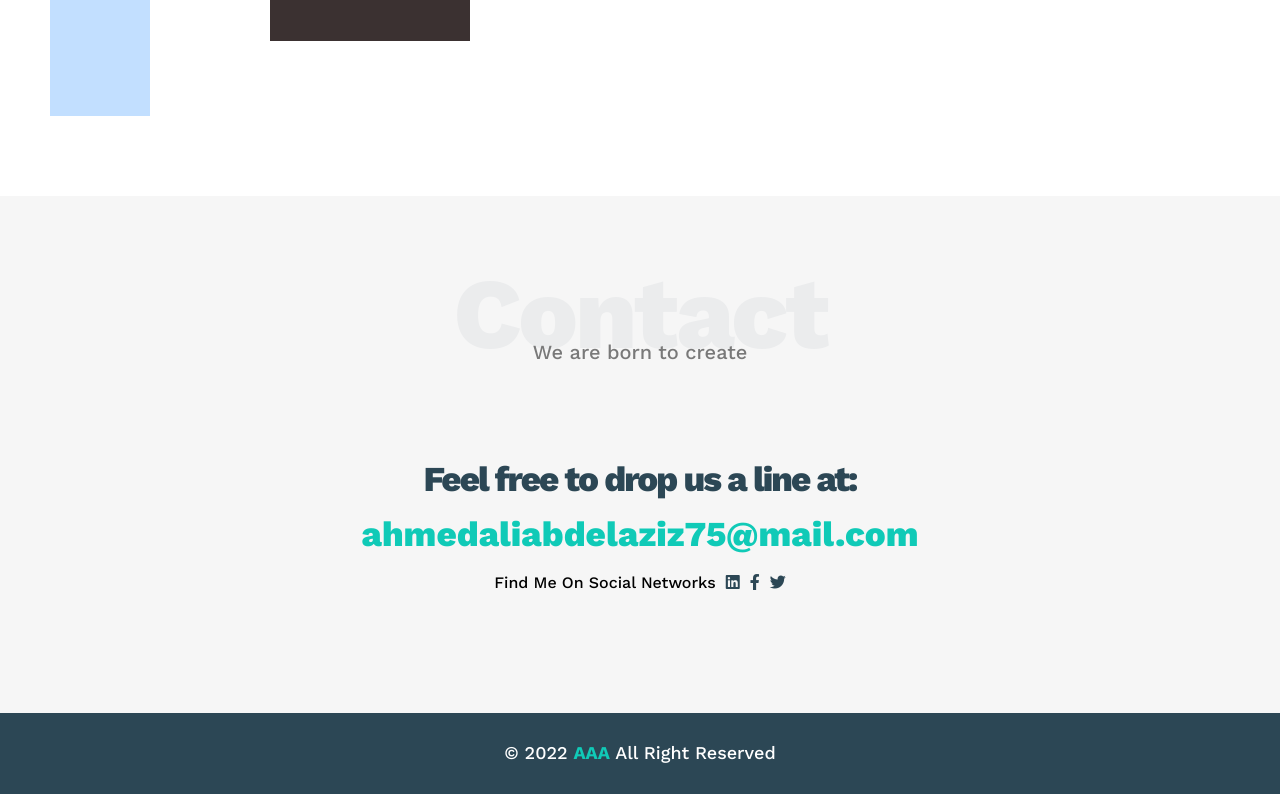
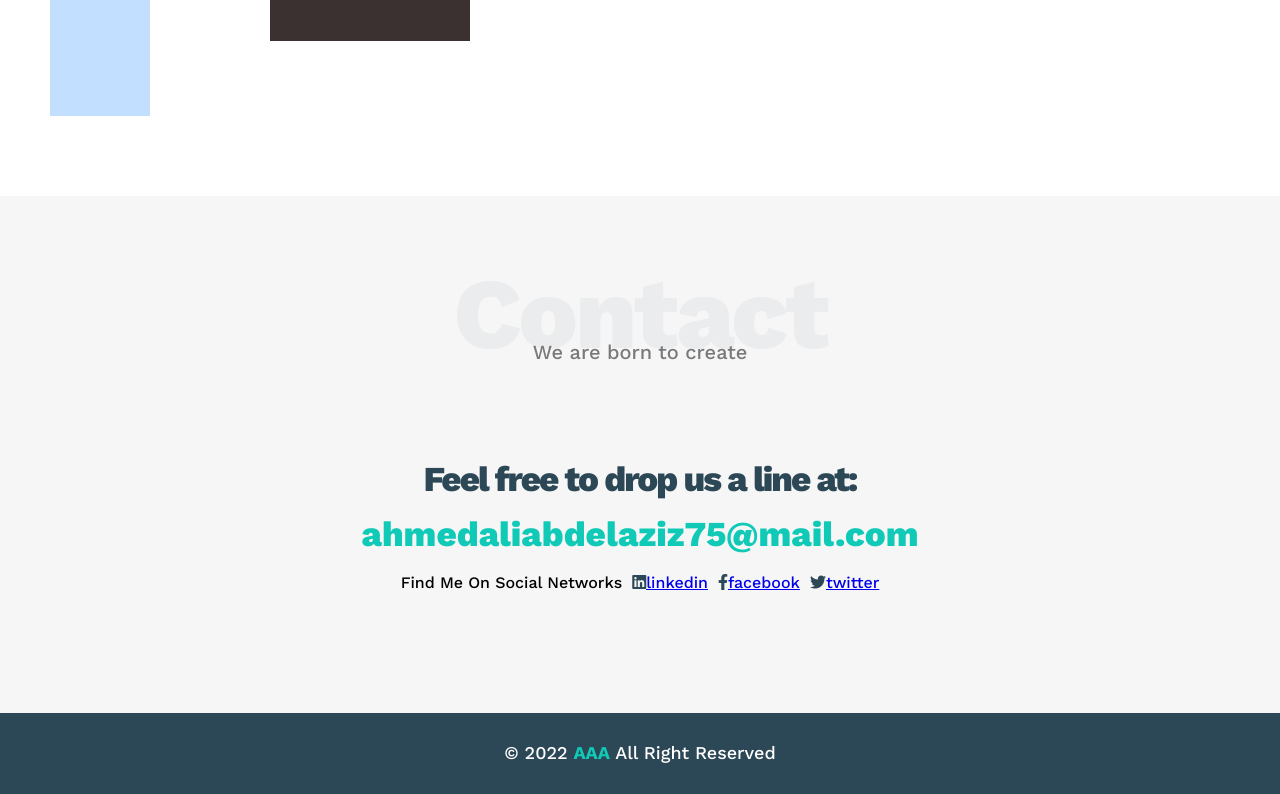
Before and after one commit to Ahmed-AbdElAzeez/HTML-CSS, a plain HTML site: page index.html in a window 1280 px wide. Shown: the part 3029-3823 px from the top of the page. Drawn offline with nearby package versions, Linux system fonts and the light colour scheme; files whose address does not match are found by name.

Commit message:
Update index.html

```diff
--- a/index.html
+++ b/index.html
@@ -198,9 +198,9 @@
             <a href="mailto:ahmedaliabdelaziz75@mail.com?subject=Contact" class="link">ahmedaliabdelaziz75@mail.com</a>
             <div class="social">
               Find Me On Social Networks
-              <a href="https://www.linkedin.com/in/ahmed-ali-23ba9a198/" target="_blank"><i class="fab fa-linkedin"></i></a>
-              <a href="https://www.facebook.com/ahmedali.alhamaeda" target="_blank"><i class="fab fa-facebook-f"></i></a>
-              <a href="https://twitter.com/AhmedAli319884" target="_blank"><i class="fab fa-twitter"></i></a>
+              <a href="https://www.linkedin.com/in/ahmed-ali-23ba9a198/" target="_blank"><i class="fab fa-linkedin"></i>linkedin</a>
+              <a href="https://www.facebook.com/ahmedali.alhamaeda" target="_blank"><i class="fab fa-facebook-f"></i>facebook</a>
+              <a href="https://twitter.com/AhmedAli319884" target="_blank"><i class="fab fa-twitter"></i>twitter</a>
             </div>
           </div>
         </div>
```
